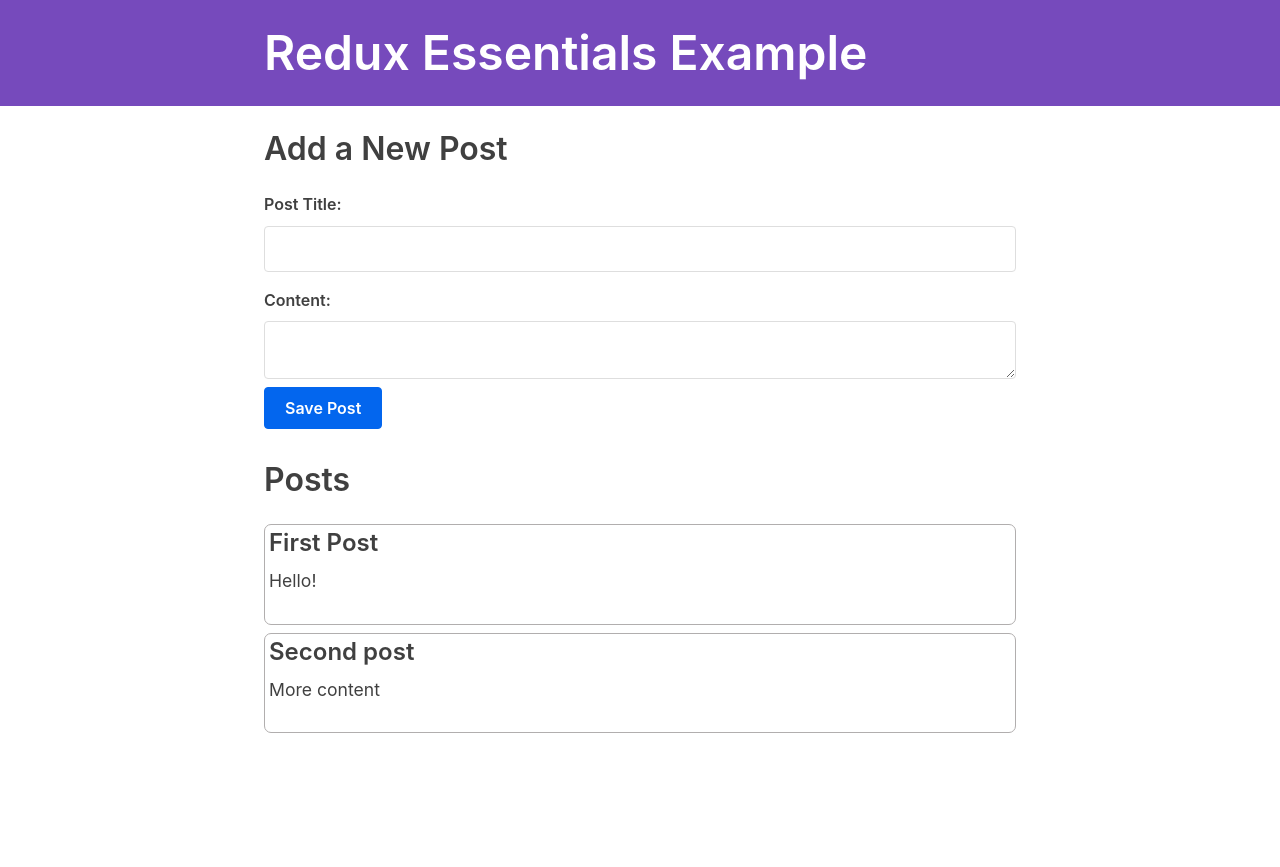
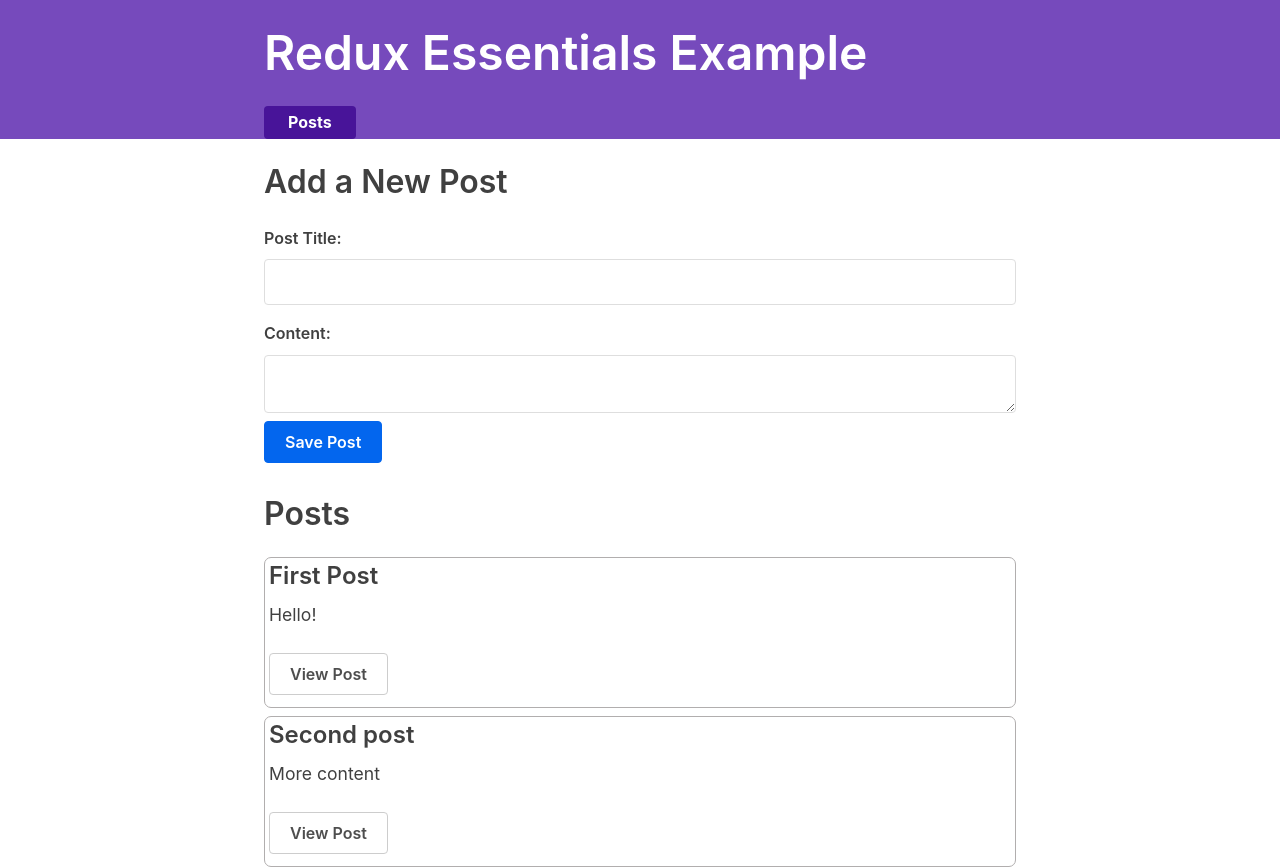
Before and after one commit to juan-urtazun/react-redux, a React (Create React App) app: page / in a window 1280 px wide. Before the commit the page ends 800 px from the top, so only its background shows below. Built offline with nearby package versions, Linux system fonts and the light colour scheme; what miragejs, txtgen would draw is missing.

Commit message:
feat: add single post page and nav link to posts.

```diff
--- a/src/App.js
+++ b/src/App.js
@@ -9,6 +9,7 @@
 import { Navbar } from "./app/Navbar";
 import { AddPostForm } from "./features/posts/AddPostForm";
 import { PostList } from "./features/posts/postsList";
+import { SinglePostPage } from "./features/posts/SinglePostPage";
 
 function App() {
   return (
@@ -26,6 +27,7 @@
               </>
             )}
           />
+          <Route exact path="/posts/:postId" component={SinglePostPage} />
           <Redirect to="/" />
         </Switch>
       </div>
--- a/src/app/Navbar.js
+++ b/src/app/Navbar.js
@@ -1,4 +1,5 @@
-import React from 'react'
+import React from "react";
+import { Link } from "react-router-dom";
 
 export const Navbar = () => {
   return (
@@ -7,9 +8,11 @@
         <h1>Redux Essentials Example</h1>
 
         <div className="navContent">
-          <div className="navLinks"></div>
+          <div className="navLinks">
+            <Link to="/">Posts</Link>
+          </div>
         </div>
       </section>
     </nav>
-  )
-}
+  );
+};
--- /dev/null
+++ b/src/features/posts/SinglePostPage.js
@@ -0,0 +1,27 @@
+import React from "react";
+import { useSelector } from "react-redux";
+
+export const SinglePostPage = ({ match }) => {
+  const { postId } = match.params;
+
+  const post = useSelector((state) =>
+    state.posts.find((post) => post.id === postId)
+  );
+
+  if (!post) {
+    return (
+      <section>
+        <h2>Post not found@</h2>
+      </section>
+    );
+  }
+
+  return (
+    <section>
+      <article className="post">
+        <h2>{post.title}</h2>
+        <p className="post-content">{post.content}</p>
+      </article>
+    </section>
+  );
+};
--- a/src/features/posts/postsList.js
+++ b/src/features/posts/postsList.js
@@ -1,5 +1,6 @@
 import React from "react";
 import { useSelector } from "react-redux";
+import { Link } from "react-router-dom";
 
 export const PostList = () => {
   const posts = useSelector((state) => state.posts);
@@ -8,6 +9,9 @@
     <article key={post.id} className="post-excerpt">
       <h3>{post.title}</h3>
       <p className="post-content">{post.content.substring(0, 100)}</p>
+      <Link to={`/posts/${post.id}`} className="button muted-button">
+        View Post
+      </Link>
     </article>
   ));
   return (
```
